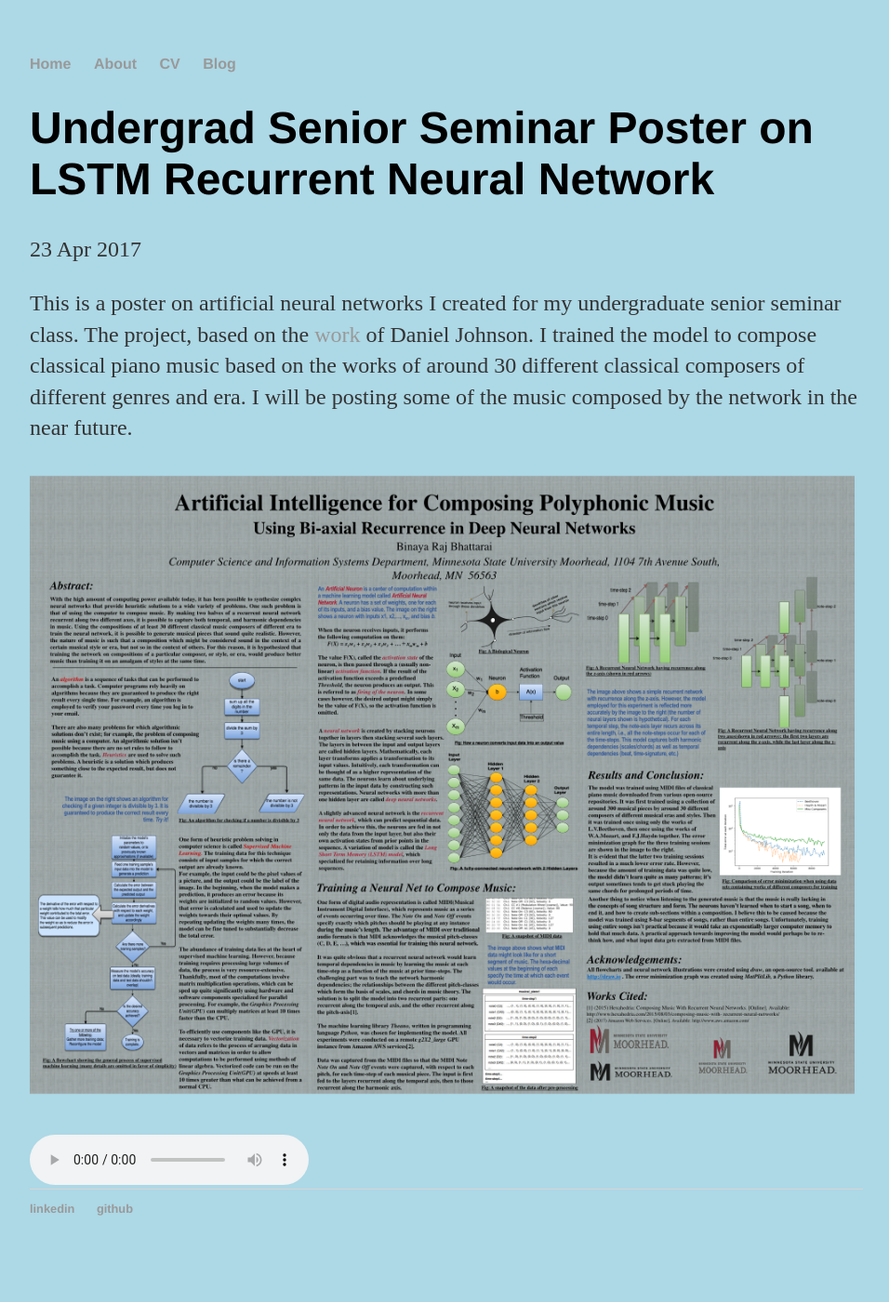
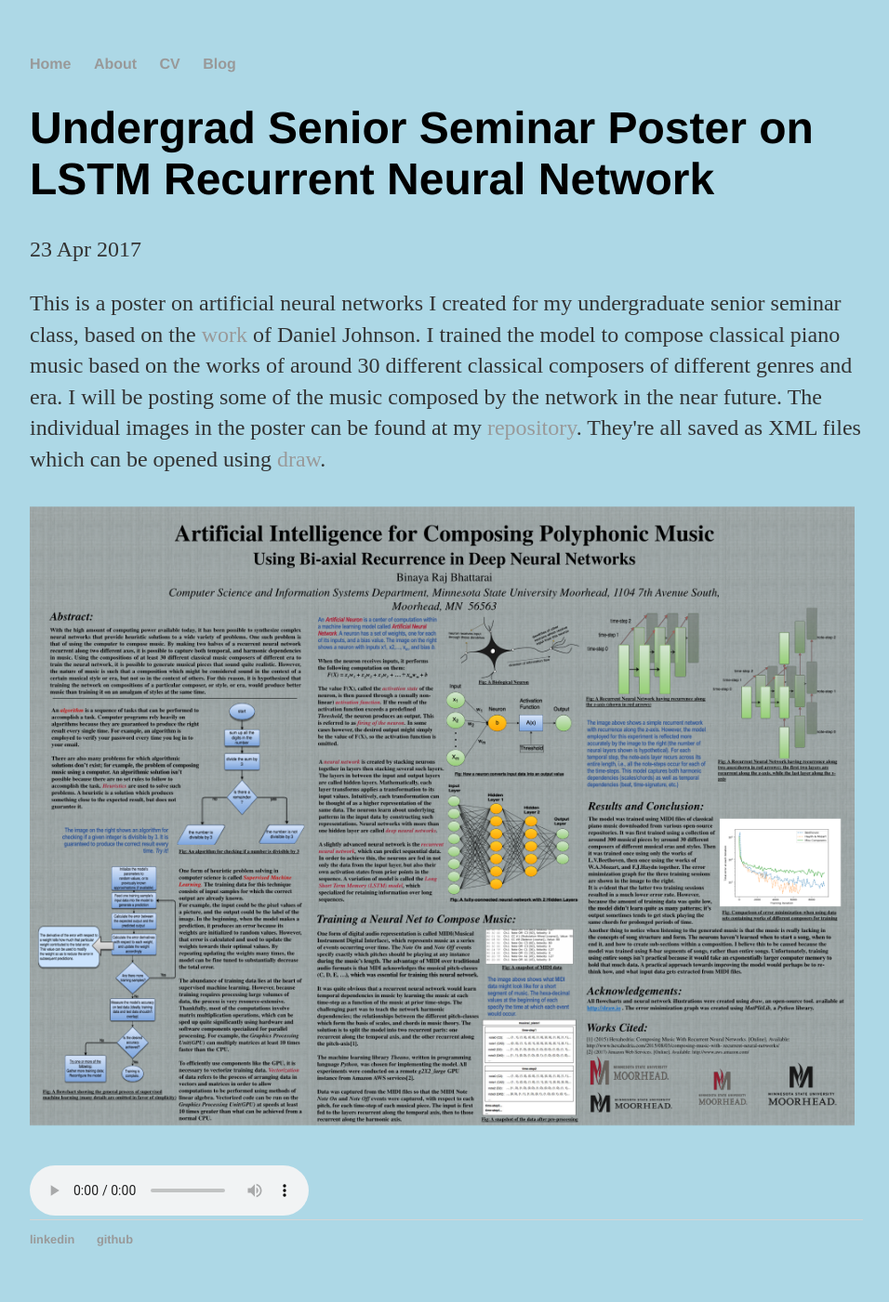
Before and after one commit to bhattarabi/bhattarabi.github.io, a Jekyll site: the page built from _posts/2017-04-23-senior-seminar-poster.md, in a window 1280 px wide. Shown: the whole page at 93% size, without its empty margins (160-1116 px from the left). Built offline with Jekyll 4.4.1, drawn with Linux system fonts in a browser that asks for light colours; before the commit the page ends 1368 px from its top, so only the background shows below that.

Commit message:
update info/ correct grammatical mistakes

```diff
--- a/_posts/2017-04-23-senior-seminar-poster.md
+++ b/_posts/2017-04-23-senior-seminar-poster.md
@@ -3,9 +3,8 @@ layout: post
 title: "Undergrad Senior Seminar Poster on LSTM Recurrent Neural Network"
 date: 2017-04-23
 ---
-<p>This is a poster on artificial neural networks I created for my undergraduate senior seminar class. The project, based on the <a href="http://www.hexahedria.com/2015/08/03/composing-music-with-recurrent-neural-networks/">work</a> of Daniel Johnson. I trained the model to compose classical piano music based on the works of around 30 different classical composers of different genres and era. I will be posting some of the music composed by the network in the near future.</p>
+<p>This is a poster on artificial neural networks I created for my undergraduate senior seminar class, based on the <a href="http://www.hexahedria.com/2015/08/03/composing-music-with-recurrent-neural-networks/">work</a> of Daniel Johnson. I trained the model to compose classical piano music based on the works of around 30 different classical composers of different genres and era. I will be posting some of the music composed by the network in the near future. The individual images in the poster can be found at my <a href="http://github.com/bhattarabi/senior_seminar_posters/">repository</a>. They're all saved as XML files which can be opened using <a href="http://draw.io">draw</a>.</p>
 <img class="full-screen" src="/sac_poster.png"/>
 <audio controls>
 <!--source src="/gershwin-themanilove-alianello.mp3" type="audio/mpeg"-->
-Your browser does not support the audio element.
 </audio>
```
